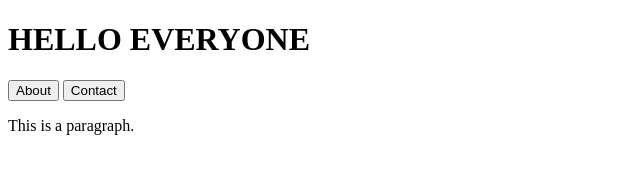
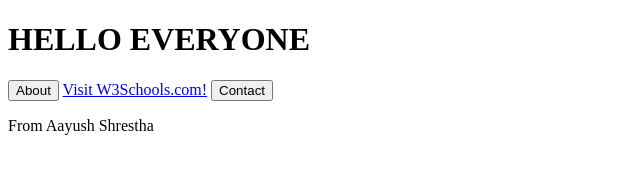
Before and after one commit to ajaayushdeku/webtech, a plain HTML site: page index.html in a window 1280 px wide. Shown: the whole page, without its empty margins (0-640 px from the left). Drawn offline with Linux system fonts and the light colour scheme.

Commit message:
add  link

```diff
--- a/index.html
+++ b/index.html
@@ -6,7 +6,8 @@
 <body>
 <h1><th>HELLO EVERYONE</th></h1>
 <button type="button">About</button>
+<a href="https://www.w3schools.com">Visit W3Schools.com!</a>
 <button type="button">Contact</button>
-<p>This is a paragraph.</p>
+<p>From Aayush Shrestha</p>
 </body>
 </html>
```
